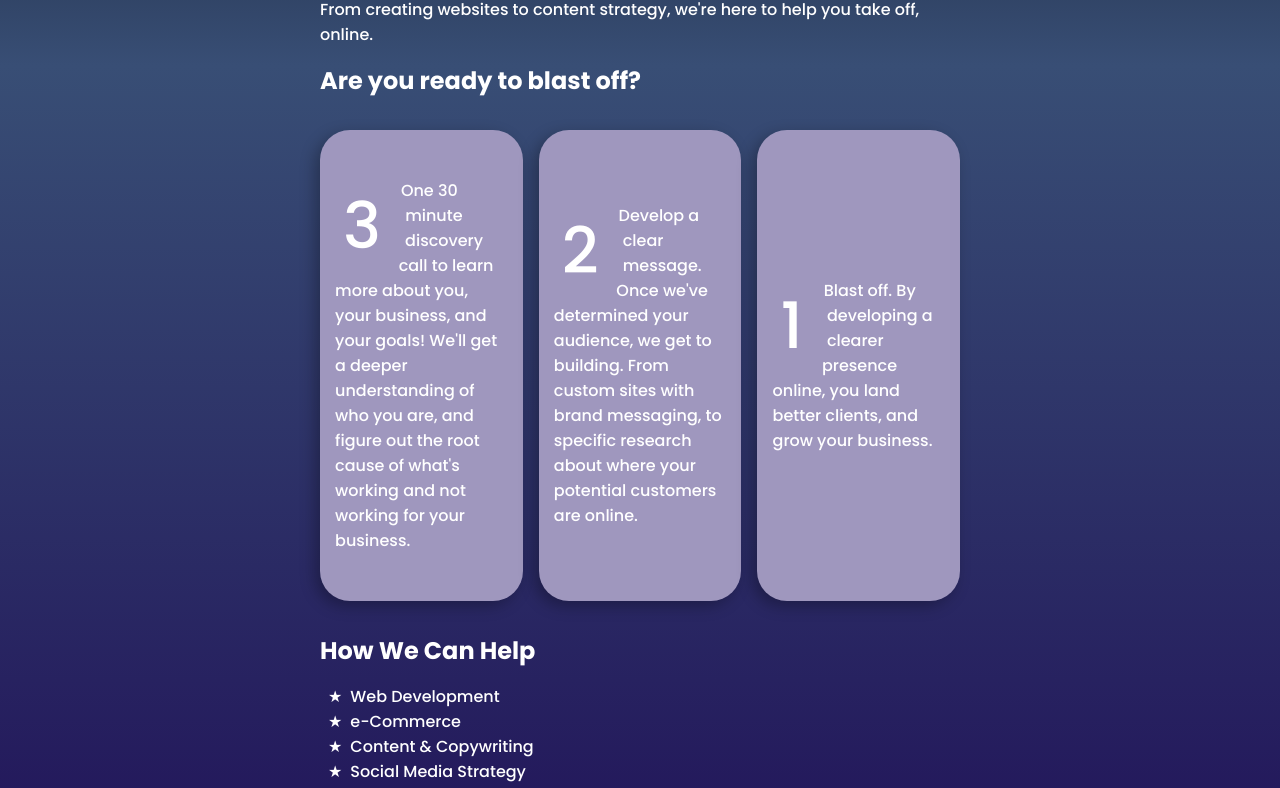
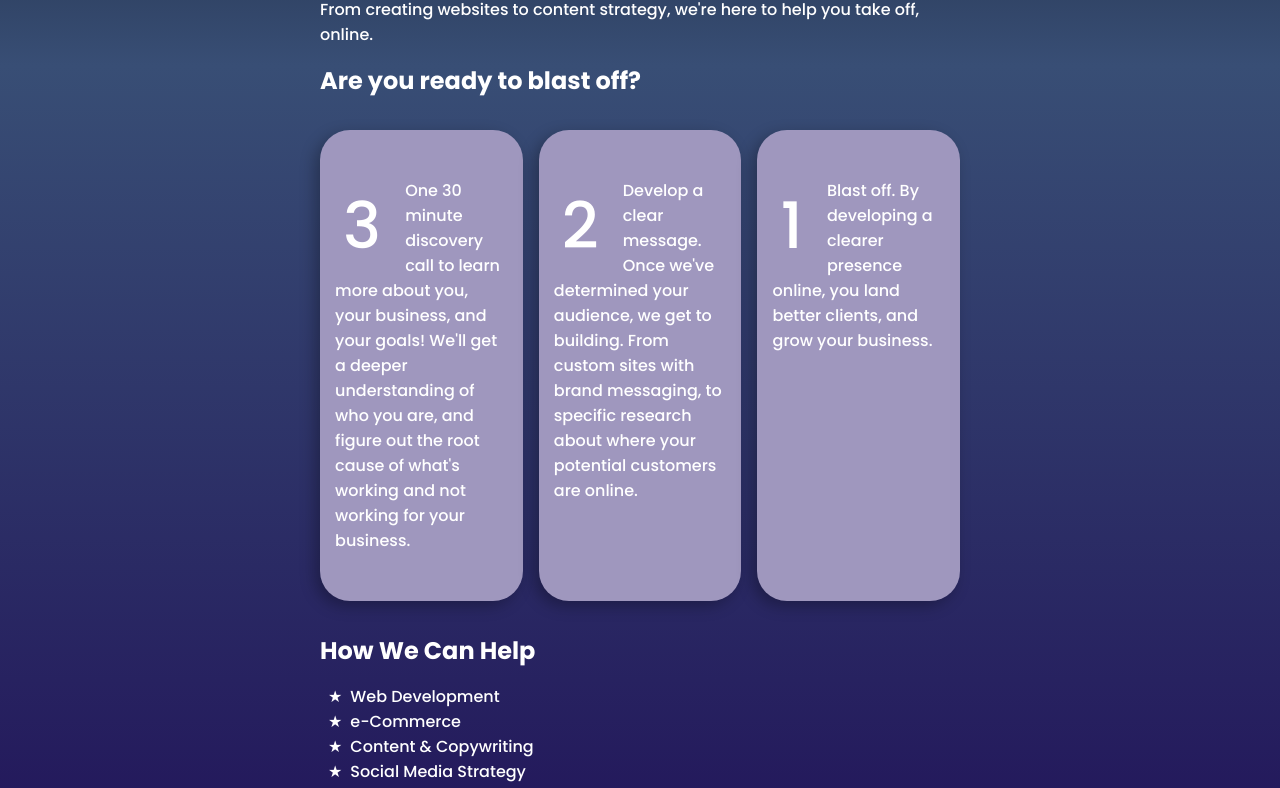
Before and after one commit to Brendan-Leal/AstrolabStudio, a Next.js app: page / in a window 1280 px wide. Shown: the part 616-1404 px from the top of the page. Built offline with nearby package versions, Linux system fonts and the light colour scheme.

Commit message:
cards media query for tablet

```diff
--- a/src/styles/card.module.css
+++ b/src/styles/card.module.css
@@ -5,6 +5,12 @@
     box-shadow: -5px 5px 15px hsla(0, 0%, 0%, 0.281);
     display: flex;
     align-items: center;
+}
+
+@media screen and (min-width: 600px) {
+    .card {
+        align-items: flex-start;
+    }
 }
 
 .card::before {
@@ -30,6 +36,5 @@
     float: left;
     font-size: 4rem;
     padding: 0 .5rem;
-    shape-outside: ellipse(50% 50%);
     margin-right: 1rem;
 }
```
